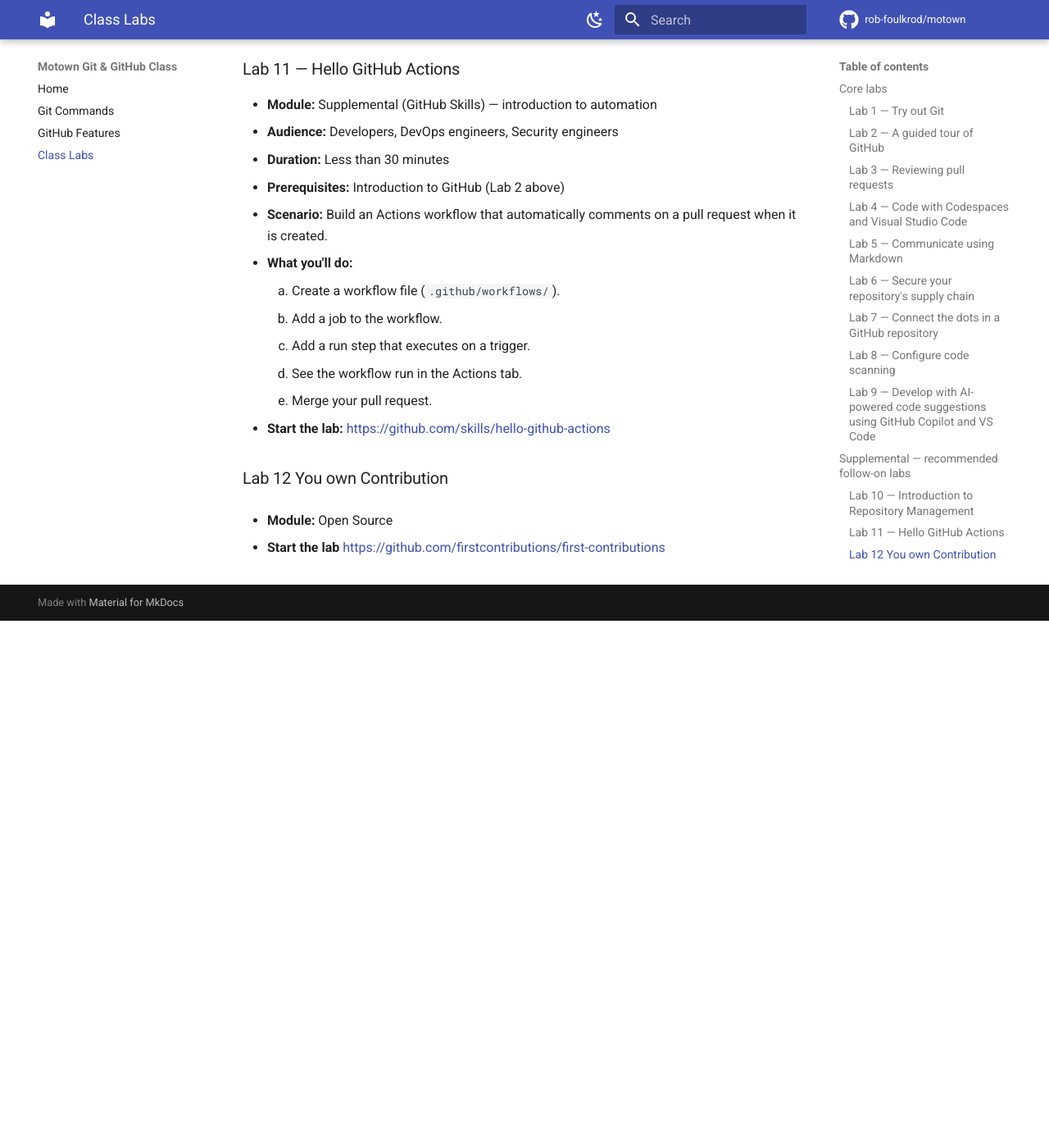
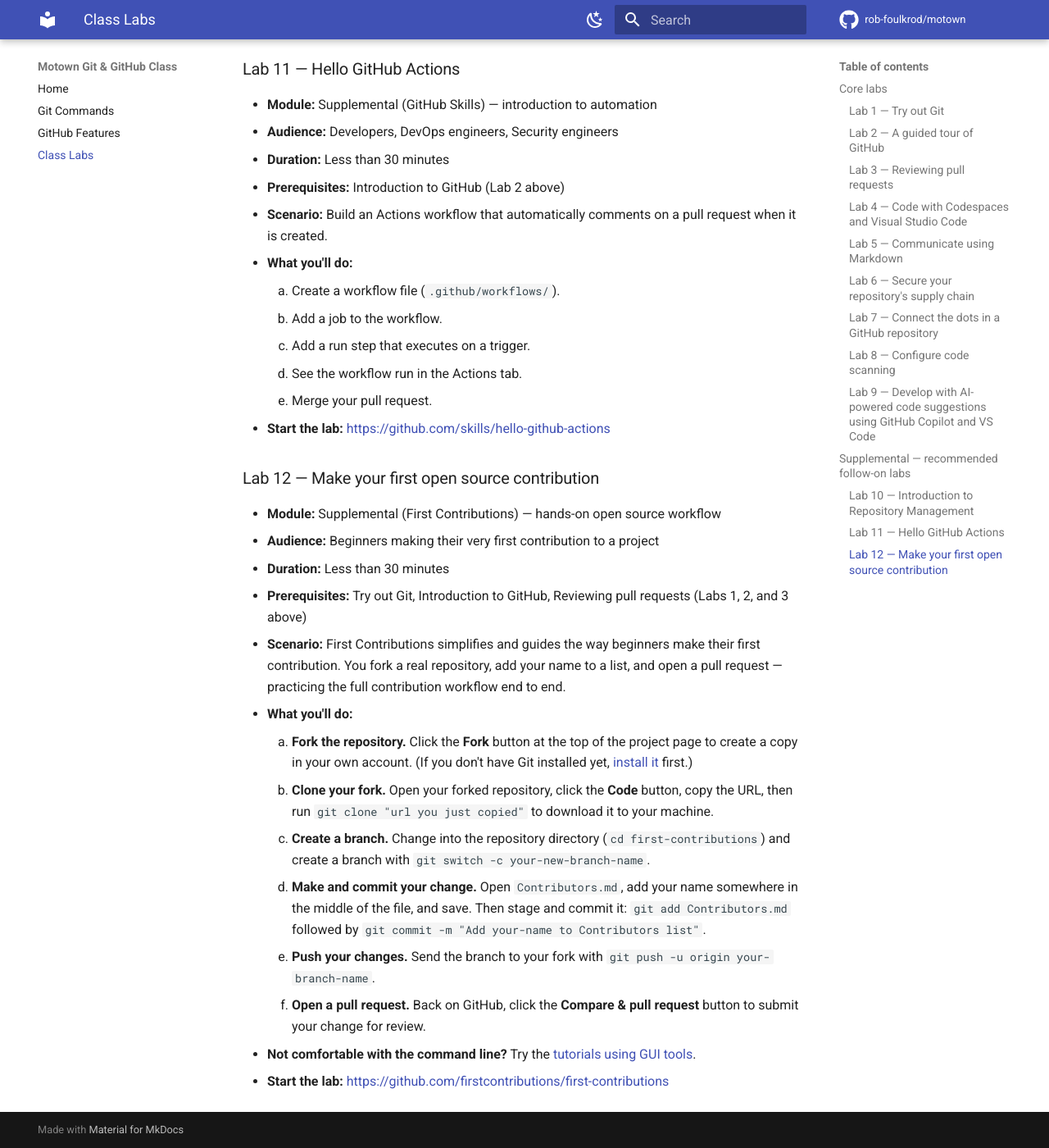
Before and after one commit to rob-foulkrod/motown, an MkDocs documentation site: the page built from docs/labs.md, in a window 1280 px wide and 1400 px high, scrolled down 3145 px. Shown: the whole window at 82% size. Built offline with MkDocs 1.6.1 and Material for MkDocs 9.7.7, drawn with Linux system fonts in a browser that asks for light colours; comment, search, counter and statistics services are not loaded; before the commit the page ends 3902 px from its top, so only the background shows below that.

Commit message:
Enrich Lab 12 entry in docs/labs.md

```diff
--- a/docs/labs.md
+++ b/docs/labs.md
@@ -120,8 +120,35 @@ module. Work through them in any order.
     5. Merge your pull request.
 - **Start the lab:** <https://github.com/skills/hello-github-actions>
 
-### Lab 12 You own Contribution
+### Lab 12 — Make your first open source contribution
 
-- **Module:** Open Source
-
-- **Start the lab** <https://github.com/firstcontributions/first-contributions>
+- **Module:** Supplemental (First Contributions) — hands-on open source workflow
+- **Audience:** Beginners making their very first contribution to a project
+- **Duration:** Less than 30 minutes
+- **Prerequisites:** Try out Git, Introduction to GitHub, Reviewing pull requests
+  (Labs 1, 2, and 3 above)
+- **Scenario:** First Contributions simplifies and guides the way beginners make
+  their first contribution. You fork a real repository, add your name to a list,
+  and open a pull request — practicing the full contribution workflow end to end.
+- **What you'll do:**
+    1. **Fork the repository.** Click the **Fork** button at the top of the
+       project page to create a copy in your own account. (If you don't have Git
+       installed yet, [install it](https://docs.github.com/en/get-started/quickstart/set-up-git)
+       first.)
+    2. **Clone your fork.** Open your forked repository, click the **Code** button,
+       copy the URL, then run `git clone "url you just copied"` to download it to
+       your machine.
+    3. **Create a branch.** Change into the repository directory
+       (`cd first-contributions`) and create a branch with
+       `git switch -c your-new-branch-name`.
+    4. **Make and commit your change.** Open `Contributors.md`, add your name
+       somewhere in the middle of the file, and save. Then stage and commit it:
+       `git add Contributors.md` followed by
+       `git commit -m "Add your-name to Contributors list"`.
+    5. **Push your changes.** Send the branch to your fork with
+       `git push -u origin your-branch-name`.
+    6. **Open a pull request.** Back on GitHub, click the **Compare & pull
+       request** button to submit your change for review.
+- **Not comfortable with the command line?** Try the
+  [tutorials using GUI tools](https://github.com/firstcontributions/first-contributions#tutorials-using-other-tools).
+- **Start the lab:** <https://github.com/firstcontributions/first-contributions>
```
